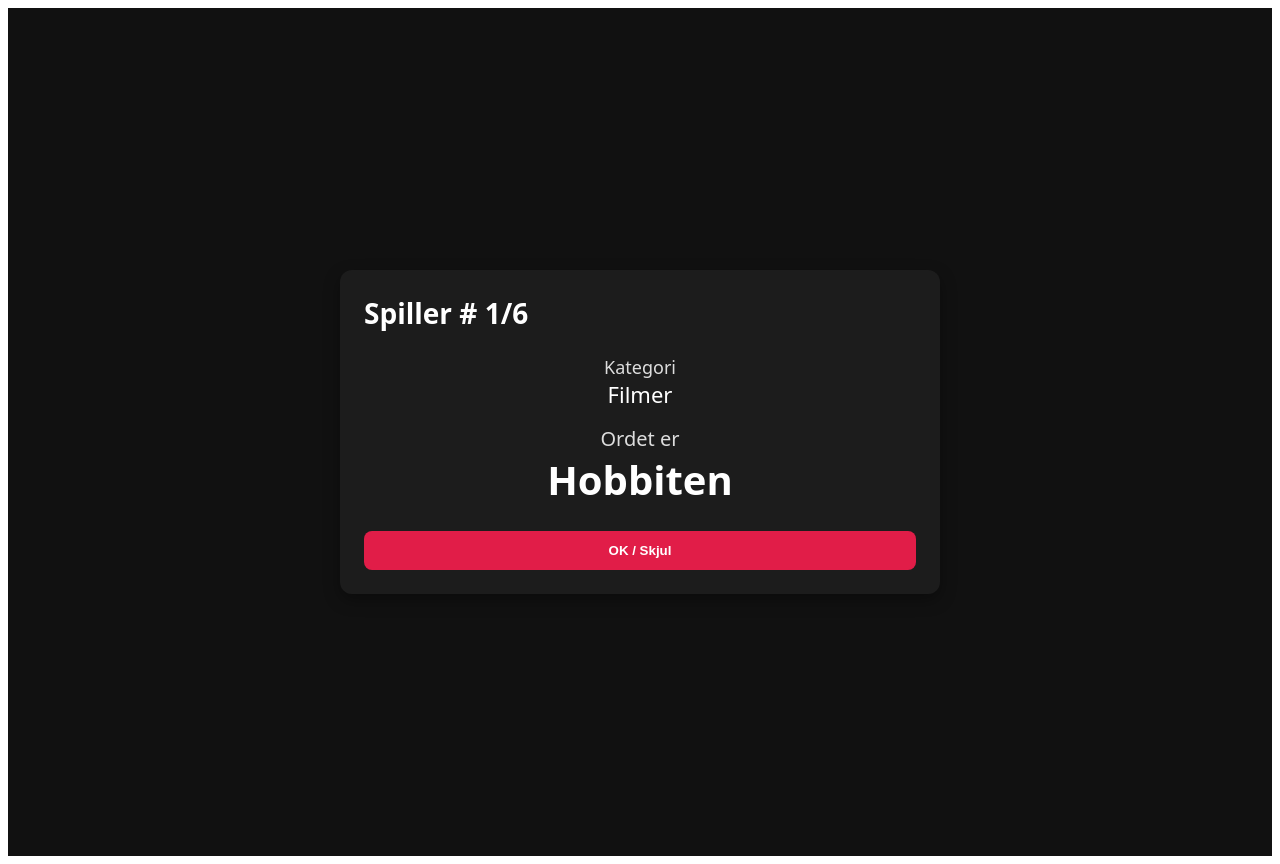
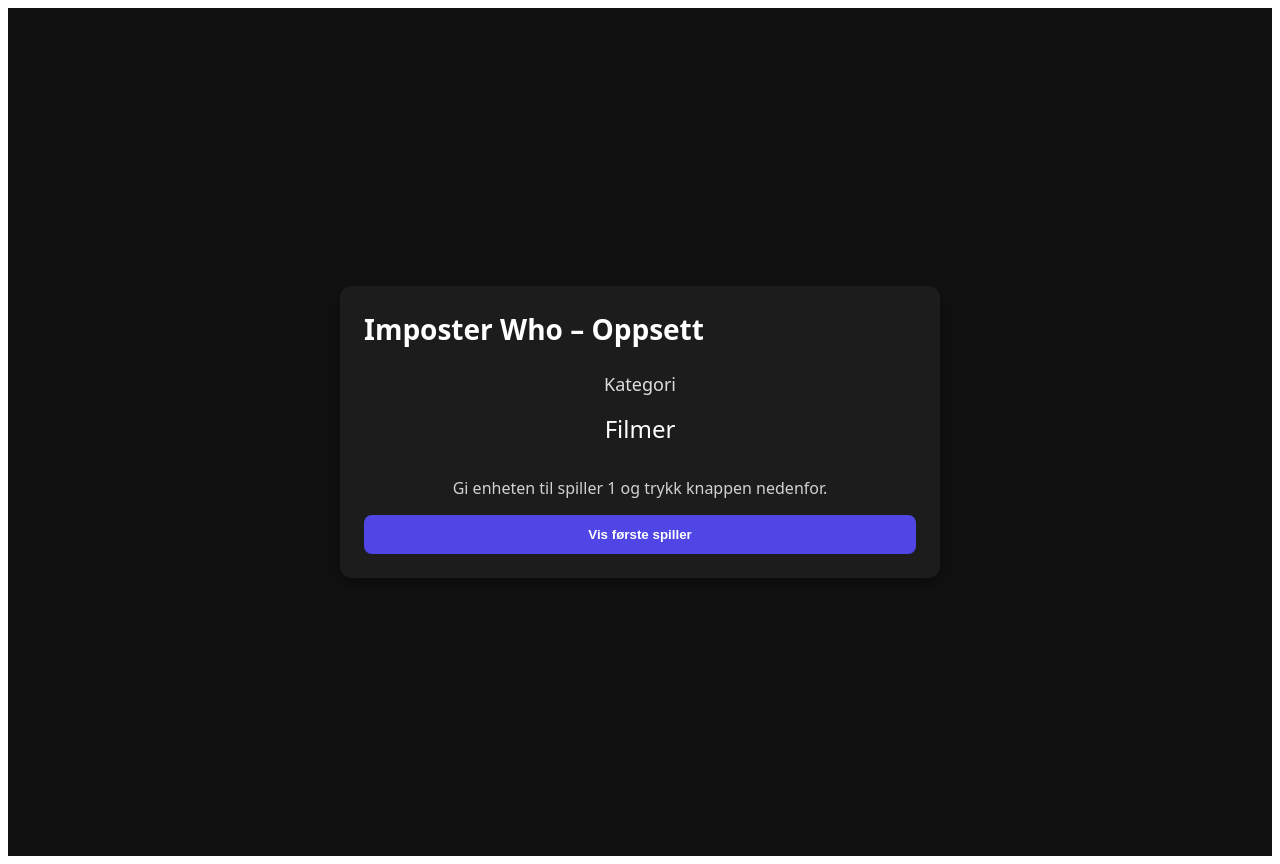
Before and after one commit to arnvol2615/imposter, a React (Vite) app in the folder imposter/: page / in a window 1280 px wide. Both pictures are taken after a click on the button "Start". Built offline with nearby package versions, Linux system fonts and the light colour scheme.

Commit message:
Add pre-reveal phase and UI for first player reveal

```diff
--- a/imposter/src/App.tsx
+++ b/imposter/src/App.tsx
@@ -2,7 +2,7 @@
 import { CATEGORIES as NO_CATEGORIES } from './data/categories'
 import EN_CATEGORIES from './data/categories_en.json'
 
-type Phase = 'setup' | 'reveal' | 'discussion' | 'reveal-result'
+type Phase = 'setup' | 'pre-reveal' | 'reveal' | 'discussion' | 'reveal-result'
 type Language = 'no' | 'en'
 
 type GameState = {
@@ -97,7 +97,7 @@
       timerSeconds,
     }
     setState(gameState)
-    setPhase('reveal')
+    setPhase('pre-reveal')
     // Persist last used category/word for next round to avoid immediate repeats
     try { localStorage.setItem('imposterwho:last', JSON.stringify({ category, word })) } catch {}
   }
@@ -159,6 +159,14 @@
           />
         )}
 
+        {phase === 'pre-reveal' && state && (
+          <PreReveal
+            language={language}
+            category={state.category}
+            onBegin={() => setPhase('reveal')}
+          />
+        )}
+
         {phase === 'discussion' && state && (
           <Discussion
             category={state.category}
@@ -204,6 +212,8 @@
     timer: 'Timer under diskusjon',
     timerSeconds: 'Timer-sekunder',
     start: 'Start',
+    showFirstPlayer: 'Vis første spiller',
+    handDeviceToPlayer1: 'Gi enheten til spiller 1 og trykk knappen nedenfor.',
     revealTitle: 'Spiller # {cur}/{total}',
     category: 'Kategori',
     youAre: 'Du er',
@@ -231,6 +241,8 @@
     timer: 'Discussion timer',
     timerSeconds: 'Timer seconds',
     start: 'Start',
+    showFirstPlayer: 'Show first player',
+    handDeviceToPlayer1: 'Hand the device to player 1 and press the button below.',
     revealTitle: 'Player # {cur}/{total}',
     category: 'Category',
     youAre: 'You are',
@@ -250,6 +262,18 @@
   }
   const dict = lang === 'en' ? en : no
   return dict[key] ?? key
+}
+function PreReveal({ language, category, onBegin }: { language: Language; category: string; onBegin: () => void }) {
+  return (
+    <Card title={t(language,'setupTitle')}>
+      <div style={{display:'grid',gap:16,textAlign:'center'}}>
+        <div style={{fontSize:18,opacity:0.85}}>{t(language,'category')}</div>
+        <div style={{fontSize:24,marginBottom:16}}>{category}</div>
+        <div style={{opacity:0.8}}>{t(language,'handDeviceToPlayer1')}</div>
+        <button onClick={onBegin} style={{padding:'12px 16px',borderRadius:8,border:'none',background:'#4f46e5',color:'#fff',fontWeight:600}}>{t(language,'showFirstPlayer')}</button>
+      </div>
+    </Card>
+  )
 }
 
 function Setup({ onStart, language, onLanguageChange }: { onStart: (players: number, imposters: number, timerEnabled: boolean, timerSeconds: number) => void; language: Language; onLanguageChange: (l: Language) => void }) {
```
